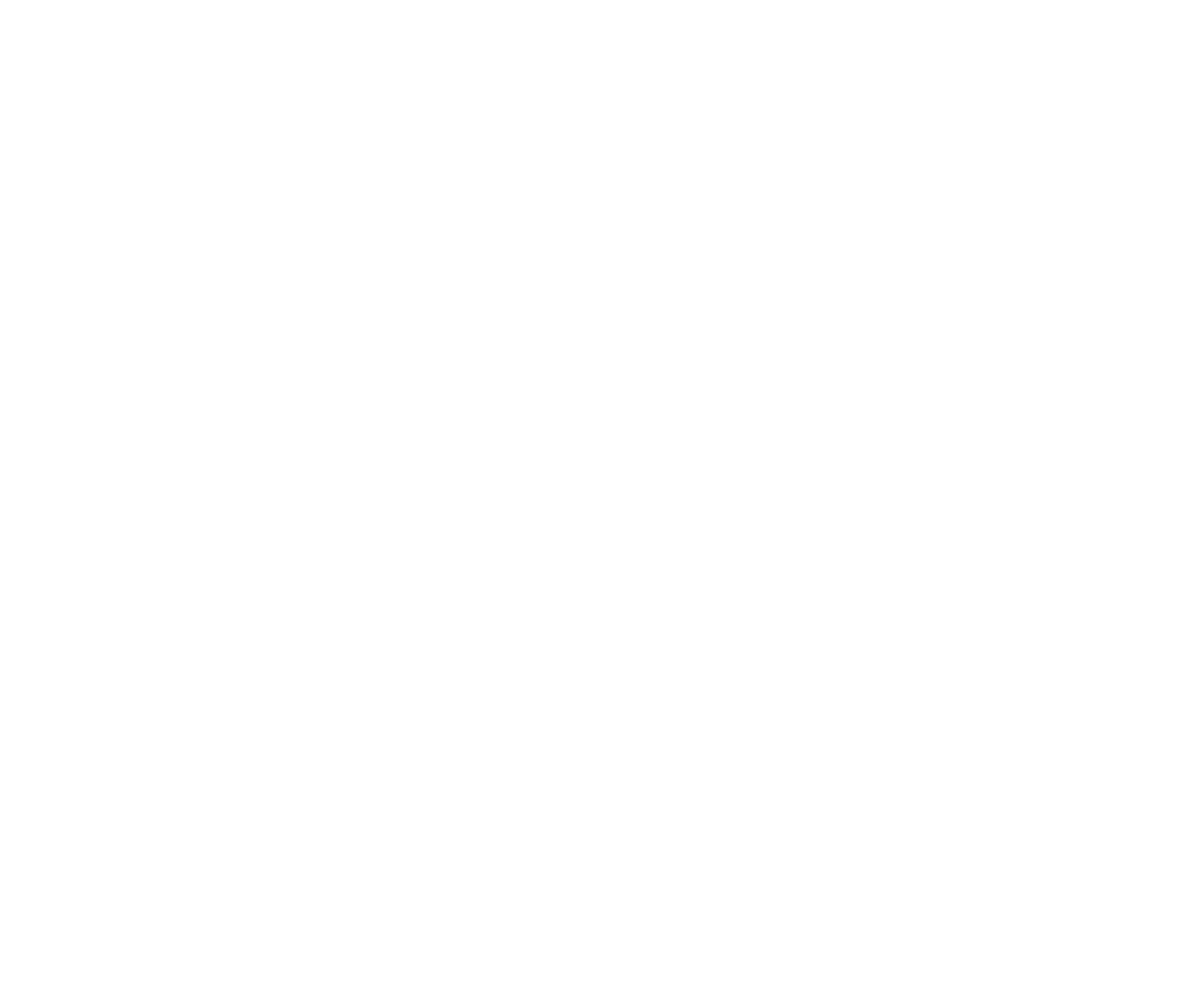
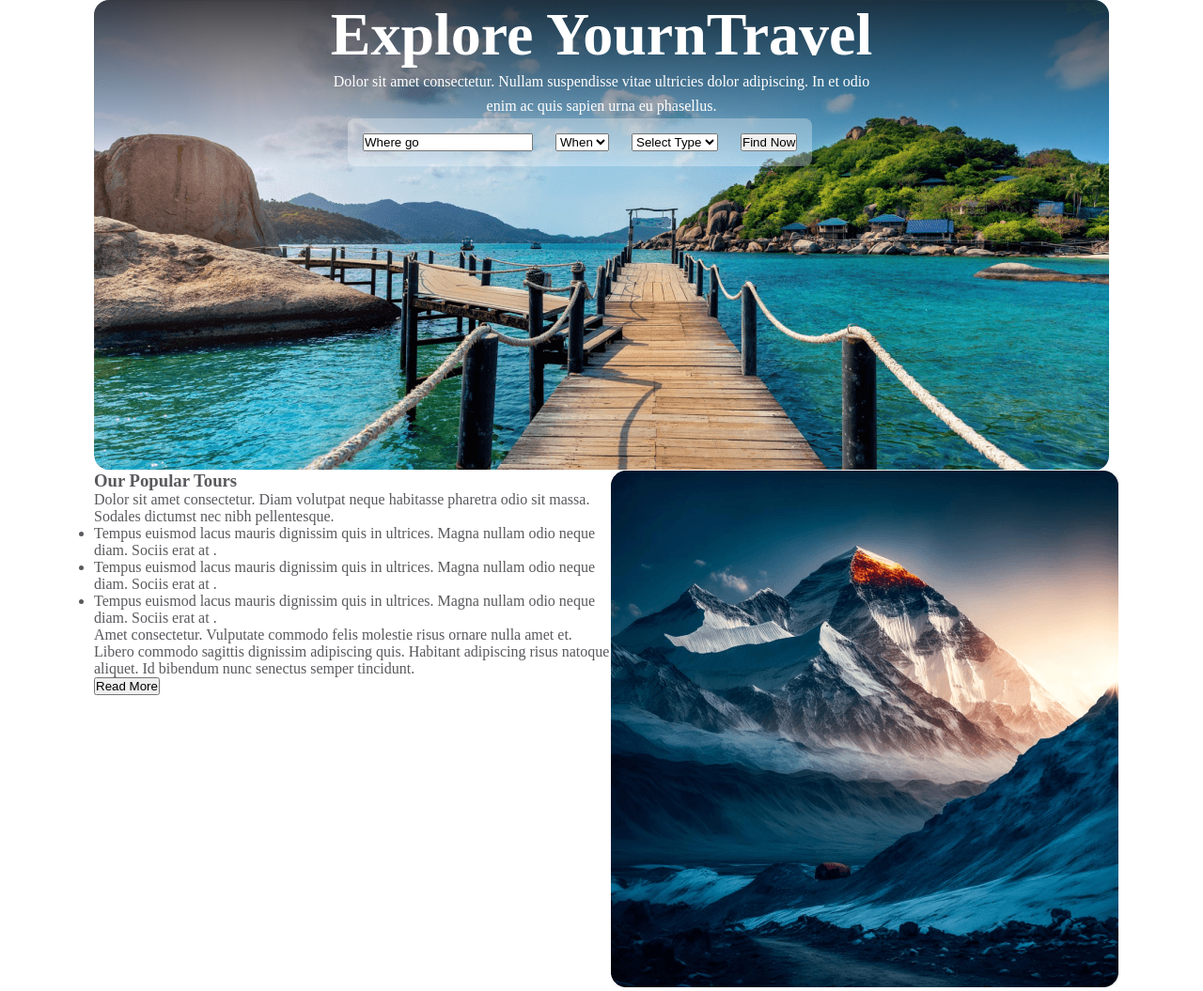
Before and after one commit to kyowChaing/B9A2-Hero-Travel, a plain HTML site: page index.html in a window 1280 px wide. Shown: the whole page at 94% size. Before the commit the page ends 800 px from the top, so only its background shows below. Drawn offline with Linux system fonts and the light colour scheme.

Commit message:
banner section and Our popular tours section

```diff
--- a/index.html
+++ b/index.html
@@ -4,8 +4,70 @@
     <meta charset="UTF-8">
     <meta name="viewport" content="width=device-width, initial-scale=1.0">
     <title>Responsive Web Assignment</title>
+    <link rel="stylesheet" href="main.css">
 </head>
 <body>
+    <nav>
+
+    </nav>
+
+    <div class="banner-img contaner">
+        <!-- <img src="Images/bannerimg.png" alt=""> -->
+        <div class="banner-inner">
+            <div>
+                <h3 class="banner-h3">Explore YournTravel</h3>
+                <p class="banner-p">Dolor sit amet consectetur. Nullam suspendisse vitae ultricies dolor adipiscing. In et odio
+                <br>enim ac quis sapien urna eu phasellus.</p>
+            </div>
+            <div class="banner-form">
+                <input type="text" name="" id="" value="Where go">
+                <select name="" id="">
+                    <option value="">When</option>
+                </select>
+                <select name="" id="">
+                    <option value="">Select Type</option>
+                </select>
+
+                <!-- <input type="select" name="" id="" value="When">
+                <input type="range" name="" id="" value="Select Type"> -->
+
+                <button> Find Now </button>
+            </div>
+        </div>
+    </div>
+
+    <!---Our Popular Toures-->
+    <div class="contaner our-popular-tours">
+        <div class="our-popular-tours-content">
+            <h3>Our Popular Tours</h3>
+            <p>Dolor sit amet consectetur. Diam volutpat neque habitasse pharetra odio sit massa.
+                 Sodales dictumst nec nibh pellentesque.</p>
+           <ul>
+                <li>
+                    Tempus euismod lacus mauris dignissim quis in ultrices.
+                     Magna nullam odio neque diam. Sociis erat at .
+                </li>
+                <li>
+                  Tempus euismod lacus mauris dignissim quis in ultrices.
+                     Magna nullam odio neque diam. Sociis erat at .
+                </li>
+                <li>
+                    Tempus euismod lacus mauris dignissim quis in ultrices.
+                    Magna nullam odio neque diam. Sociis erat at .
+                </li>
+
+           </ul>
+           <p>Amet consectetur. Vulputate commodo felis molestie risus
+            ornare nulla amet et. Libero commodo sagittis dignissim adipiscing quis. Habitant adipiscing risus natoque aliquet.
+             Id bibendum nunc senectus semper tincidunt. </p>
+            <button>Read More</button>
+        </div>
+        <div class="our-popular-tours-img">
+            <img src="Images/toursimg.png" alt="">
+        </div>
+    </div>
+
+    <!--- -->
 
 </body>
 </html>
--- a/main.css
+++ b/main.css
@@ -0,0 +1,82 @@
+*{
+    margin: 0;
+    padding: 0;
+}
+
+.contaner{
+    margin-left: 100px;
+    margin-right: 100px;
+}
+
+.banner-img{
+
+    height: 501px;
+    width: auto;
+    border-radius: 16px;
+    background-image: url(Images/bannerimg.png);
+    background-repeat: no-repeat;
+}
+
+.banner-inner{
+    border-radius: 16px;
+    background: linear-gradient(180deg, rgba(19, 19, 24, 0.80) 0%, rgba(19, 19, 24, 0.00) 100%);
+}
+
+.banner-h3{
+    color: #FFF;
+    text-align: center;
+    font-family: Mulish;
+    font-size: 64px;
+    font-style: normal;
+    font-weight: 800;
+    line-height: normal;
+}
+
+.banner-p{
+    color: #FFF;
+    text-align: center;
+    font-family: Mulish;
+    font-size: 16px;
+    font-style: normal;
+    font-weight: 400;
+    line-height: 26px;
+}
+
+.banner-form{
+    display: inline-flex;
+    padding: 16px;
+    margin-left: 25%;
+    align-items: center;
+    gap: 24px;
+    border-radius: 8px;
+    background: rgba(255, 255, 255, 0.30);
+}
+
+
+
+.our-popular-tours{
+    display: grid;
+    grid-template-columns: repeat(2,1fr);
+    /* justify-content: center; */
+    height: 550px;
+
+
+}
+
+.our-popular-tours-content{
+    width: 550px;
+    height: 550px;
+    color: rgba(19, 19, 24, 0.70);
+
+    /* font-family: Mulish;
+    font-size: 16px;
+    font-style: normal;
+    font-weight: 400;
+    line-height: 26px;
+    margin-top: 100px;
+      */
+}
+
+.our-popular-tours-img{
+    height: 550px;
+}
```
Also changed, not shown: Images/bannerimg.png (renamed from Images/Group 13 (1) (1).png), Images/toursimg.png (renamed from Images/Rectangle 4.png), 6 other files.
